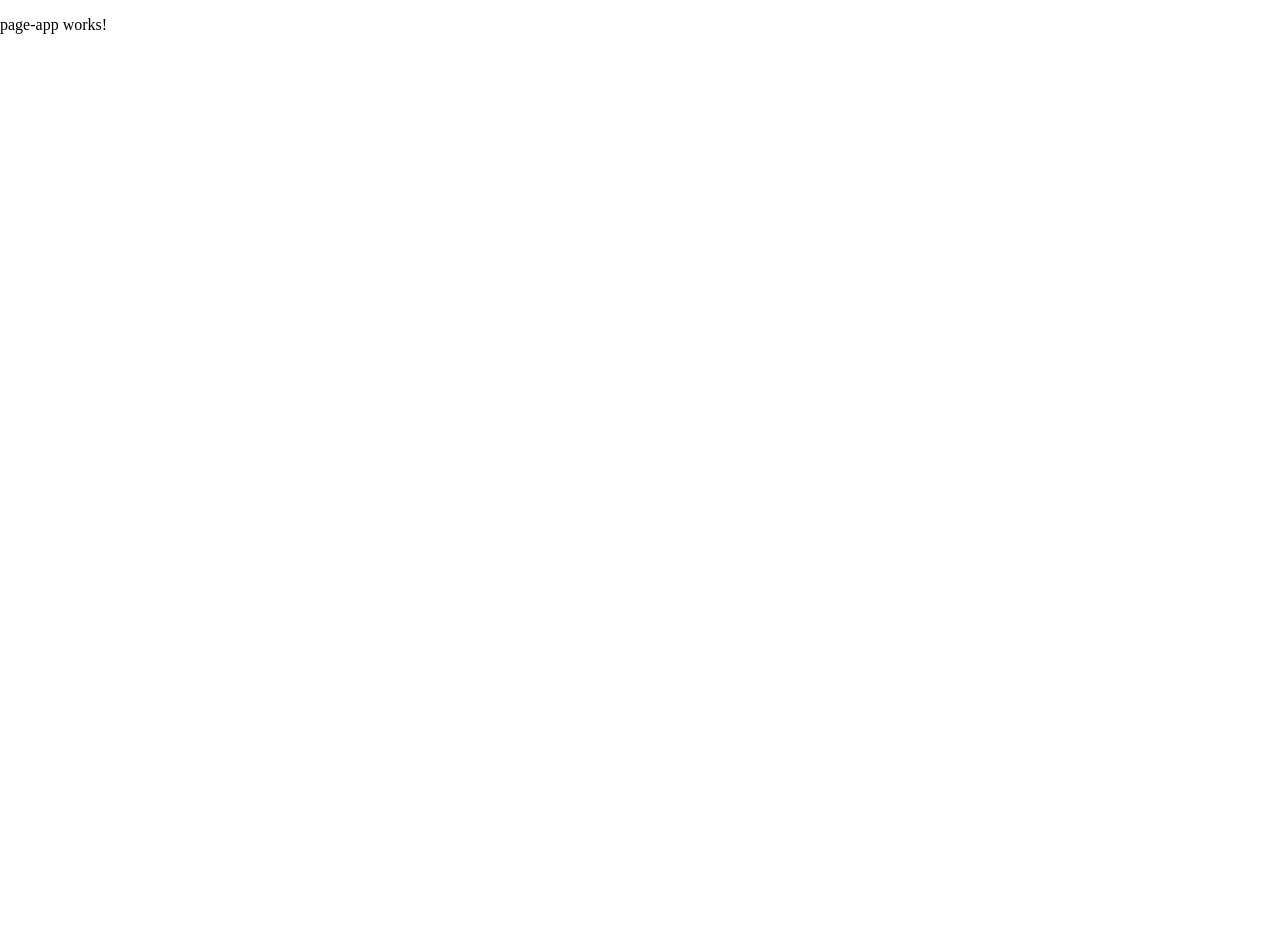
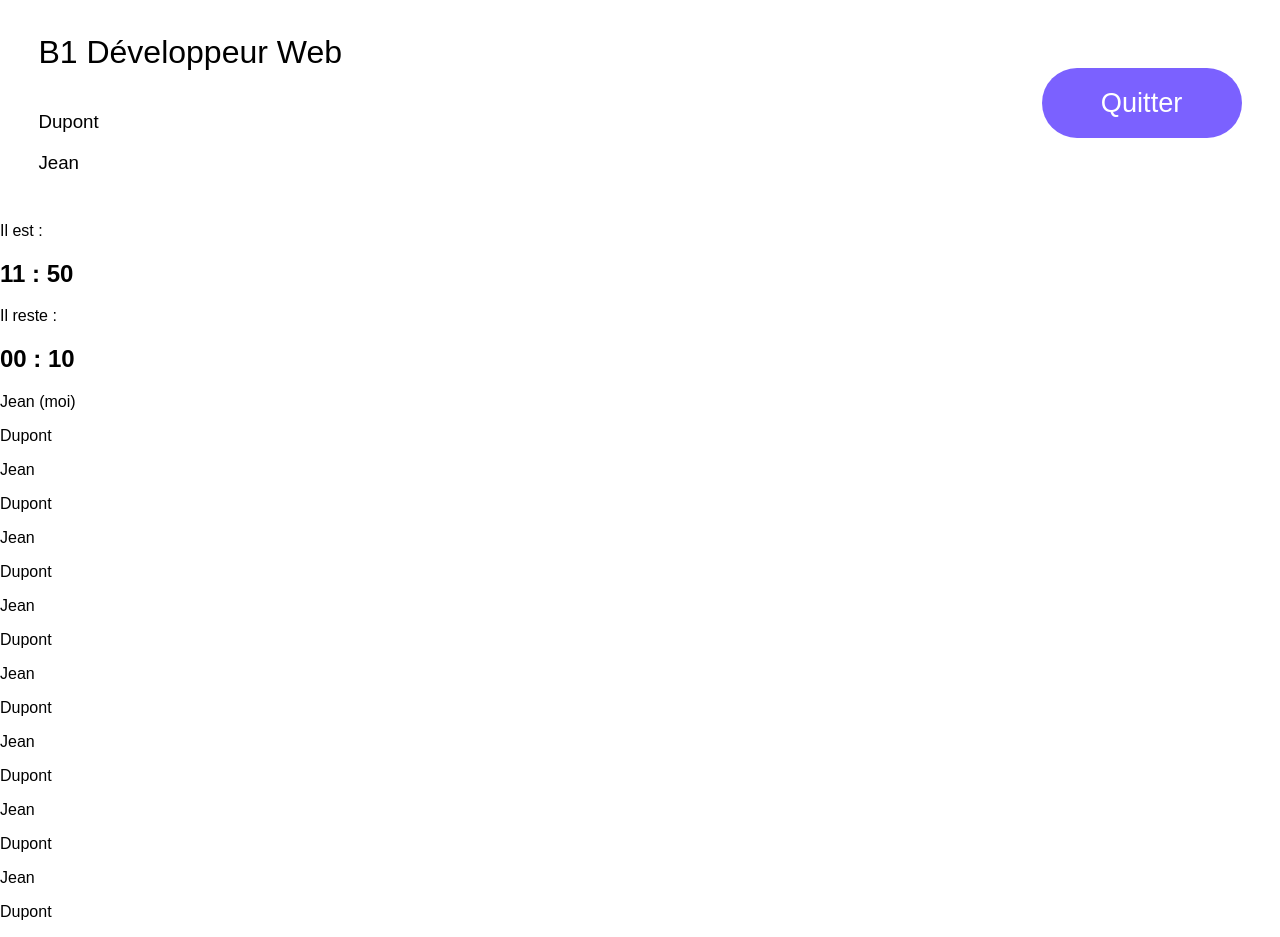
Before and after one commit to theo-code33/App-Presence, an Angular app: page /app in a window 1280 px wide. Shown: the top 937 px of the page. Before the commit the page ends 800 px from the top, so only its background shows below. Built offline with nearby package versions, Linux system fonts and the light colour scheme.

Commit message:
create structure of app

```diff
--- a/src/app/connexion/connexion.component.ts
+++ b/src/app/connexion/connexion.component.ts
@@ -32,9 +32,11 @@ export class ConnexionComponent implements OnInit {
     }
     console.log(this.nom.value);
     console.log(this.students);
-    this.http.post('http://localhost:3000', this.students).subscribe(() =>{
-      this.router.navigateByUrl('http://localhost:4200/app')
-    })
+    this.http.post('http://localhost:3000', this.students).subscribe(
+      //() =>{
+      //this.router.navigate(['app-page-app'], {relativeTo: this.route})
+    //}
+    )
     return this.students
   }
 
--- a/src/app/page-app/page-app.component.html
+++ b/src/app/page-app/page-app.component.html
@@ -1 +1,71 @@
-<p>page-app works!</p>
+<div class="container">
+    <header>
+        <div class="infosGenerales">
+            <!-- changer le H1 par la valeur de l'input select -->
+            <h1>B1 Développeur Web</h1>
+            <div class="nomPrenom">
+                <h3>Dupont</h3>
+                <!-- changer le H3 par la valeur de l'input text 'prenom' -->
+                <h3>Jean</h3>
+            </div>
+            <!-- changer le H3 par la valeur de l'input text 'nom' -->
+        </div>
+        <button>Quitter</button>
+    </header>
+    <section class="time">
+        <div>
+            <p>Il est :</p>
+            <h1>11 : 50</h1>
+        </div>
+        <div>
+            <p>Il reste :</p>
+            <h2>00 : 10</h2>
+        </div>
+    </section>
+    <section class="students">
+        <div class="studentItem">
+            <p>Jean (moi)</p>
+            <p>Dupont</p>
+        </div>
+        <div class="studentItem">
+            <p>Jean</p>
+            <p>Dupont</p>
+        </div>
+        <div class="studentItem">
+            <p>Jean</p>
+            <p>Dupont</p>
+        </div>
+        <div class="studentItem">
+            <p>Jean</p>
+            <p>Dupont</p>
+        </div>
+        <div class="studentItem">
+            <p>Jean</p>
+            <p>Dupont</p>
+        </div>
+        <div class="studentItem">
+            <p>Jean</p>
+            <p>Dupont</p>
+        </div>
+        <div class="studentItem">
+            <p>Jean</p>
+            <p>Dupont</p>
+        </div>
+        <div class="studentItem">
+            <p>Jean</p>
+            <p>Dupont</p>
+        </div>
+        <div class="studentItem">
+            <p>Jean</p>
+            <p>Dupont</p>
+        </div>
+        <div class="studentItem">
+            <p>Jean</p>
+            <p>Dupont</p>
+        </div>
+        <div class="studentItem">
+            <p>Jean</p>
+            <p>Dupont</p>
+        </div>
+    </section>
+</div>
--- a/src/app/page-app/page-app.component.scss
+++ b/src/app/page-app/page-app.component.scss
@@ -0,0 +1,31 @@
+.container{
+    width: 100%;
+    height: 100vh;
+    font-family: sans-serif;
+}
+header{
+    display: flex;
+    flex-direction: row;
+    align-items: center;
+    justify-content: space-between;
+    padding: 1% 3%;
+
+    button{
+        width: 200px;
+        height: 70px;
+        border-radius: 100px;
+        border: none;
+        background-color: #7B61FF;
+        color: #FFF;
+        font-size: 1.7em;
+    }
+    .infosGenerales{
+        display: flex;
+        flex-direction: column;
+        align-items: flex-start;
+        justify-content: space-between;
+        h1, h3{
+            font-weight: normal;
+        }
+    }
+}
```
